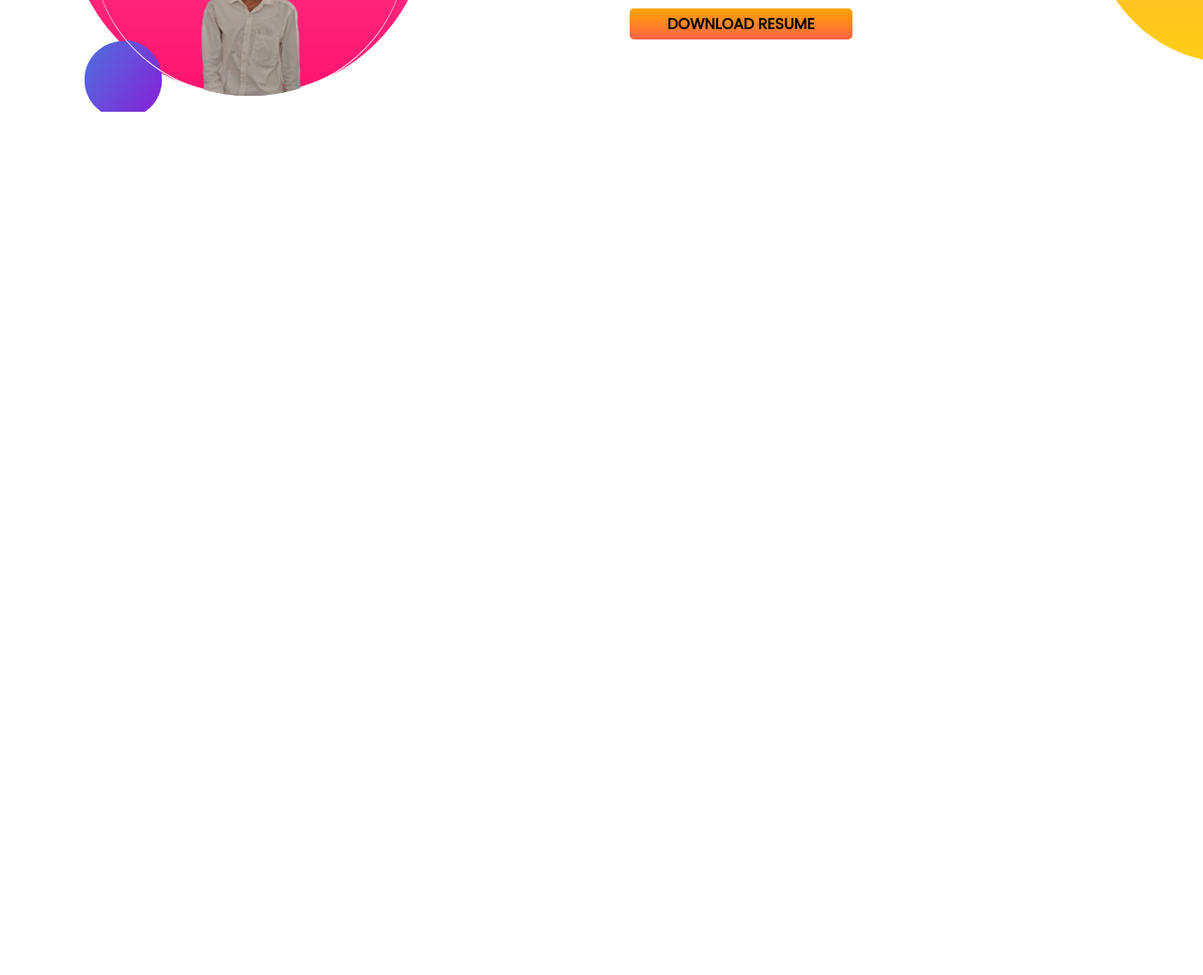
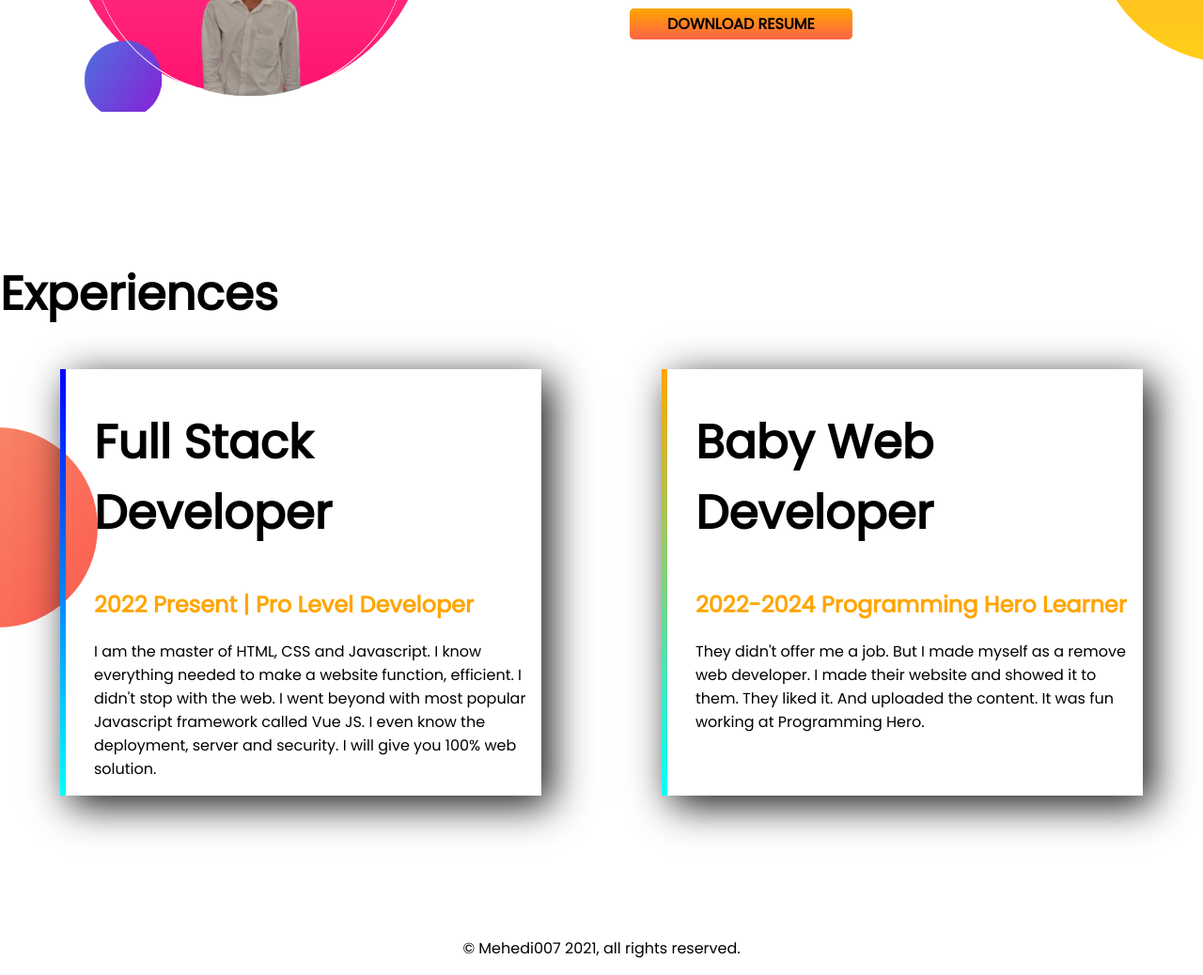
Before and after one commit to mmehedi007/developer-portfolio, a plain HTML site: page index.html in a window 1280 px wide. Shown: the part 904-1942 px from the top of the page at 94% size. Before the commit the page ends 1180 px from the top, so only its background shows below. Drawn offline with Linux system fonts and the light colour scheme.

Commit message:
wev experience added

```diff
--- a/index.html
+++ b/index.html
@@ -13,7 +13,7 @@
 </head>
 
 <body>
-    <section class="top-banner">
+    <section class="top-banner flexible-container">
         <div class="half-width">
             <h1>Welcome To</h1>
             <h1><span class="orange-colour">Mehedi Hasan</span> World!</h1>
@@ -36,7 +36,7 @@
         </div>
 
     </section>
-    <section class="dream-big">
+    <section class="dream-big flexible-container ">
         <div class="half-width">
             <img src="my-bg2.png">
         </div>
@@ -47,10 +47,31 @@
                     how to make simple website. My goal is to build 3 websites and learn advanced topics.</p>
                 <a class="link-button" target="_blank" href="">DOWNLOAD RESUME</a>
 
-
         </div>
     </section>
-
+    <section class="Experience-area">
+        <h1>Experiences</h1>
+        <div class="flexible-container">
+            <div id="full-stack-experience" class="Experience-item">
+                <h1>Full Stack Developer</h1>
+                <h2 class="orange-colour">2022 Present | Pro Level Developer</h2>
+                <p>I am the master of HTML, CSS and Javascript. I know everything needed to make a website function,
+                    efficient. I didn't stop with the web. I went beyond with most popular Javascript framework called
+                    Vue
+                    JS. I even know the deployment, server and security. I will give you 100% web solution.</p>
+            </div>
+            <div id="wev-dev-experience" class="Experience-item">
+                <h1>Baby Web Developer</h1>
+                <h2 class="orange-colour">2022-2024 Programming Hero Learner</h2>
+                <p>They didn't offer me a job. But I made myself as a remove web developer. I made their website and
+                    showed
+                    it to them. They liked it. And uploaded the content. It was fun working at Programming Hero.</p>
+            </div>
+        </div>
+    </section>
+    <footer>
+        <p>© Mehedi007 2021, all rights reserved.</p>
+    </footer>
 </body>
 
 </html>
--- a/style.css
+++ b/style.css
@@ -8,7 +8,7 @@ h1{
 .orange-colour{
     color:orange ;
 }
-section{
+.flexible-container{
     display: flex;
     margin-bottom: 150px;
 }
@@ -37,3 +37,31 @@ section{
     background-repeat: no-repeat;
     background-position:right ;
 }
+.Experience-area{
+background-image: url(images/exp-bg.png);
+background-repeat: no-repeat;
+background-position: left;
+}
+
+.Experience-item{
+    width: 40%;
+    margin-left: 5%;
+    margin-right: 5%;
+    box-shadow:10px 10px 40px rgb(22, 20, 20);
+    padding-left:  30px;
+    border-radius: 0%;
+}
+#full-stack-experience{
+    border-left: 6px solid;
+    border-image: linear-gradient(blue, cyan);
+    border-image-slice: 1;
+
+}
+#wev-dev-experience{
+    border-left: 6px solid;
+    border-image: linear-gradient(orange, cyan);
+    border-image-slice: 1;
+}
+footer p{
+    text-align: center;
+}
```
Also changed, not shown: 162069349_866090883955101_4330357352497737463_n.jpg (deleted), MEHEDI.jpg (deleted), Mehedi008.jpg (deleted), images/jhankar.png (deleted), images/jhankar2.png (deleted).
